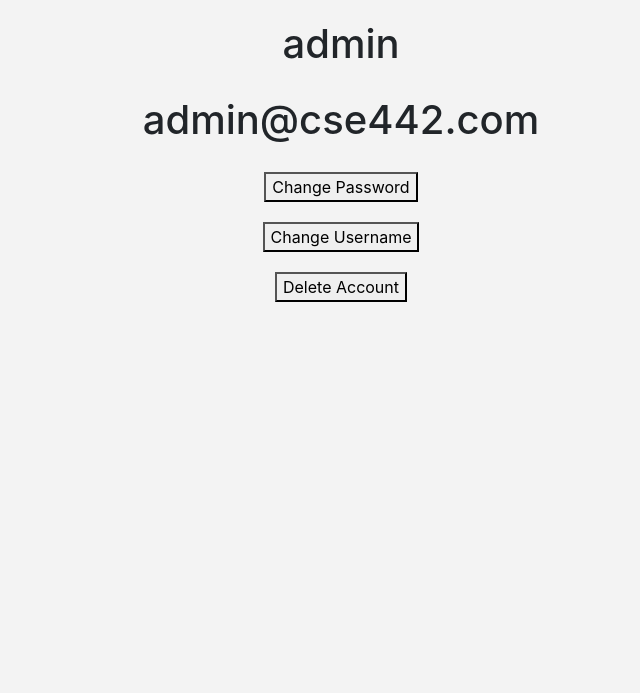
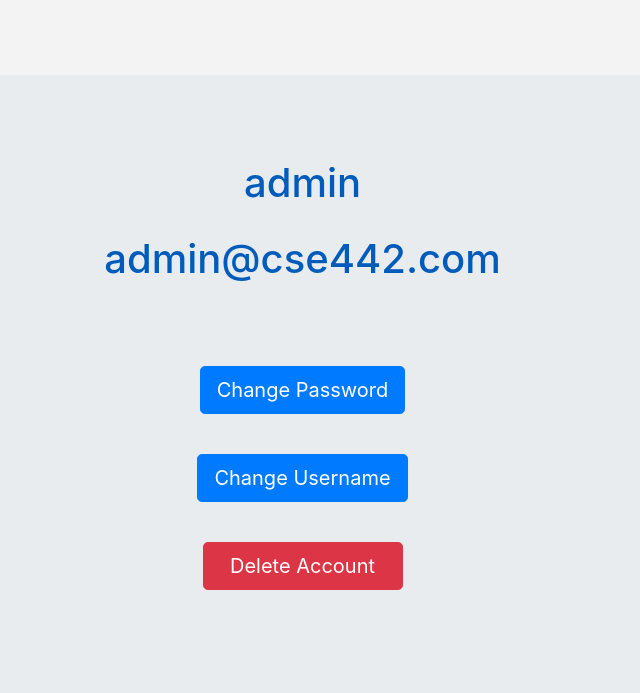
Before and after one commit to emilyryer/cse442_debate_app, a Django app: page /profile/profile/ in a window 1280 px wide. Shown: the part 56-749 px from the top of the page, without its empty margins (299-939 px from the left). Run offline with Django 3.2, Linux system fonts and the light colour scheme; a user stored in the database is signed in; some libraries are stand-ins or nearby versions.

Commit message:
tweaked the html for the my_profile section

```diff
--- a/templates/change_pass.html
+++ b/templates/change_pass.html
@@ -5,14 +5,14 @@
 {% block content %}
 {% if user.is_authenticated %}
 <div class="container">
-  <div class="jumbotron">
+  <div class="jumbotron" style="width: 600px; margin-top: 75px; margin-left: 15%;">
     <form method="post">
       {% csrf_token %}
       {{ form.as_p }}
       <br>
       <div class="row justify-content-center">
-        <button class="btn btn-primary btn-lg" id="submitcpass" type="submit">Save changes</button>
-        <a style="position:relative;float:left;" class="btn btn-primary btn-lg" href="/accounts/profile">Cancel</a>
+        <button class="btn btn-success btn-lg" id="submitcpass" type="submit" style="margin-right: 20px;">Save changes</button>
+        <a style="position:relative;float:left; width:150px;" class="btn btn-danger btn-lg" href="/accounts/profile">Cancel</a>
       </div>
     </form><br>
   </div>
--- a/templates/new_username.html
+++ b/templates/new_username.html
@@ -5,14 +5,14 @@
 {% block content %}
 {% if user.is_authenticated %}
 <div class="container">
-  <div class="jumbotron">
+  <div class="jumbotron" style="width: 600px; margin-top: 75px; margin-left: 15%;">
     <form method="post">
       {% csrf_token %}
       {{ form.as_p }}
       <br>
-      <button style="position:relative;float:left;" class="btn btn-primary btn-lg" id="submitcuser" type="submit">Submit</button>
+      <button style="position:relative;float:left; margin-right: 20px;" class="btn btn-success btn-lg" id="submitcuser" type="submit">Submit</button>
     </form>
-    <a style="position:relative;float:left;" class="btn btn-primary btn-lg" href="/accounts/profile">Cancel</a>
+    <a style="position:relative;float:left;" class="btn btn-danger btn-lg" href="/accounts/profile">Cancel</a>
   </div>
 </div>
 {% else %}
--- a/templates/profile.html
+++ b/templates/profile.html
@@ -3,29 +3,45 @@
 {% block title %}My Profile{% endblock %}
 
 {% block content %}
+<head>
+  <style>
+    h1 { color: #005bbb; }
+
+    #myprof_row {
+      margin: 40px;
+    }
+
+    #myprof_button {
+      width: 200px;
+    }
+  </style>
+</head>
+<body>
 {% if user.is_authenticated %}
 {% csrf_token %}
 <div class="container">
-  <div class="row justify-content-center">
+  <div class="jumbotron" style="width: 700px; margin-top: 75px; margin-left: 15%;">
+  <div class="row justify-content-center" >
     <h1>{{ user.nickName }}</h1>
   </div>
   <div class="row justify-content-center">
     <h1>{{ user.email }}</h1>
   </div>
-  <div class="row justify-content-center">
+  <div class="row justify-content-center" style="margin-top: 75px;" id="myprof_row">
     <form method="get">
-      <button type="submit" value="Click" name="cpass">Change Password</button>
+      <button style="position:relative;float:;" class="btn btn-primary btn-lg" type="submit" value="Click" name="cpass">Change Password</button>
     </form>
   </div>
-  <div class="row justify-content-center">
+  <div class="row justify-content-center" id="myprof_row">
     <form method="get">
-      <button type="submit" value="Click" name="cuser">Change Username</button>
+      <button style="position:relative;float:;" class="btn btn-primary btn-lg" type="submit" value="Click" name="cuser">Change Username</button>
     </form>
   </div>
-  <div class="row justify-content-center">
+  <div class="row justify-content-center" id="myprof_row">
     <form method="get">
-      <button type="submit" value="Click" name="deleteacc">Delete Account</button>
+      <button style="position:relative;float:;" class="btn btn-danger btn-lg" type="submit" value="Click" name="deleteacc" id="myprof_button">Delete Account</button>
     </form>
+  </div>
   </div>
 </div>
 {% else %}
```
Also changed, not shown: README.md.
